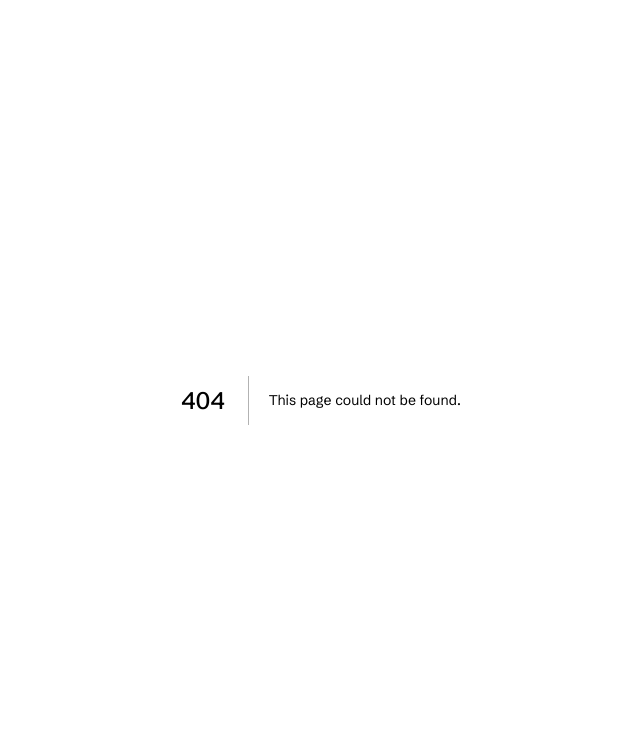
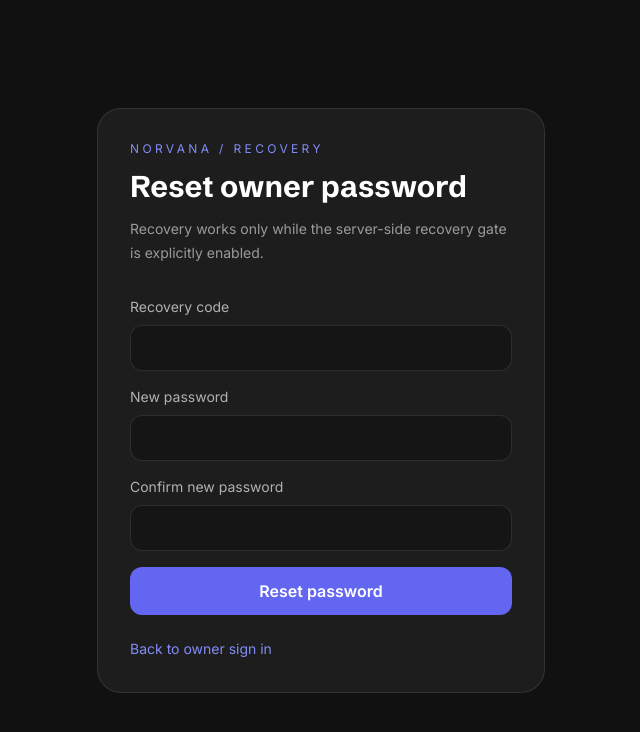
Before and after one commit to norrijam405/norvana, a Next.js app: page /admin/recover in a window 1280 px wide. Before the commit this address had no page. Shown: the top 732 px of the page, without its empty margins (319-959 px from the left). Built offline with nearby package versions, Linux system fonts and the light colour scheme.

Commit message:
admin: add owner recovery page

```diff
--- /dev/null
+++ b/src/app/admin/recover/page.tsx
@@ -0,0 +1,107 @@
+"use client";
+
+import Link from "next/link";
+import { FormEvent, useState } from "react";
+
+export default function AdminRecoverPage() {
+  const [recoveryCode, setRecoveryCode] = useState("");
+  const [newPassword, setNewPassword] = useState("");
+  const [confirmPassword, setConfirmPassword] = useState("");
+  const [status, setStatus] = useState("");
+  const [pending, setPending] = useState(false);
+
+  async function submit(event: FormEvent<HTMLFormElement>) {
+    event.preventDefault();
+    setStatus("");
+
+    if (newPassword !== confirmPassword) {
+      setStatus("New passwords do not match.");
+      return;
+    }
+
+    setPending(true);
+    try {
+      const response = await fetch("/api/admin/recover", {
+        method: "POST",
+        headers: { "Content-Type": "application/json" },
+        body: JSON.stringify({
+          recoverySecret: recoveryCode,
+          newPassword,
+        }),
+      });
+      const body = await response.json().catch(() => ({}));
+
+      if (!response.ok) {
+        setStatus(body.error || "Recovery failed.");
+        return;
+      }
+
+      setRecoveryCode("");
+      setNewPassword("");
+      setConfirmPassword("");
+      setStatus("Password reset. You can return to sign in.");
+    } catch {
+      setStatus("Unable to reach the recovery service.");
+    } finally {
+      setPending(false);
+    }
+  }
+
+  return (
+    <main className="min-h-screen bg-obsidian text-white grid place-items-center px-4">
+      <section className="w-full max-w-md rounded-3xl border border-white/10 bg-white/5 p-8">
+        <p className="text-xs tracking-[0.28em] text-indigo-light">NORVANA / RECOVERY</p>
+        <h1 className="mt-3 font-display text-3xl font-bold">Reset owner password</h1>
+        <p className="mt-3 text-sm leading-6 text-white/55">
+          Recovery works only while the server-side recovery gate is explicitly enabled.
+        </p>
+
+        <form onSubmit={submit} className="mt-8 space-y-4">
+          <PasswordField label="Recovery code" value={recoveryCode} onChange={setRecoveryCode} />
+          <PasswordField label="New password" value={newPassword} onChange={setNewPassword} minLength={12} />
+          <PasswordField label="Confirm new password" value={confirmPassword} onChange={setConfirmPassword} minLength={12} />
+
+          {status ? <p className="rounded-xl bg-white/5 p-3 text-sm text-white/70">{status}</p> : null}
+
+          <button
+            type="submit"
+            disabled={pending}
+            className="w-full rounded-xl bg-indigo-accent px-5 py-3 font-semibold text-white disabled:opacity-50"
+          >
+            {pending ? "Resetting…" : "Reset password"}
+          </button>
+        </form>
+
+        <Link href="/admin/login" className="mt-6 inline-block text-sm text-indigo-light hover:underline">
+          Back to owner sign in
+        </Link>
+      </section>
+    </main>
+  );
+}
+
+function PasswordField({
+  label,
+  value,
+  onChange,
+  minLength,
+}: {
+  label: string;
+  value: string;
+  onChange: (value: string) => void;
+  minLength?: number;
+}) {
+  return (
+    <label className="block text-sm text-white/65">
+      {label}
+      <input
+        type="password"
+        required
+        minLength={minLength}
+        value={value}
+        onChange={(event) => onChange(event.target.value)}
+        className="mt-2 w-full rounded-xl border border-white/10 bg-black/25 px-4 py-3 text-white outline-none focus:border-indigo-light"
+      />
+    </label>
+  );
+}
```
